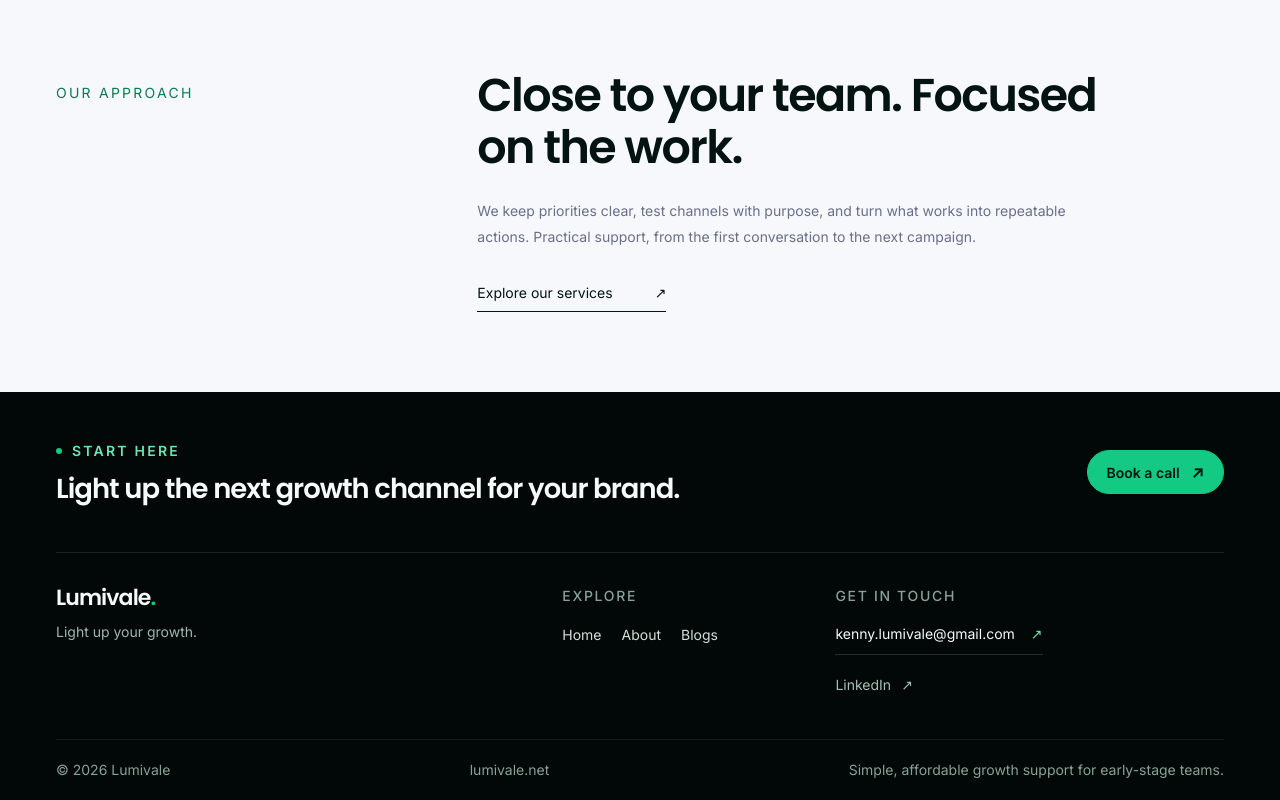
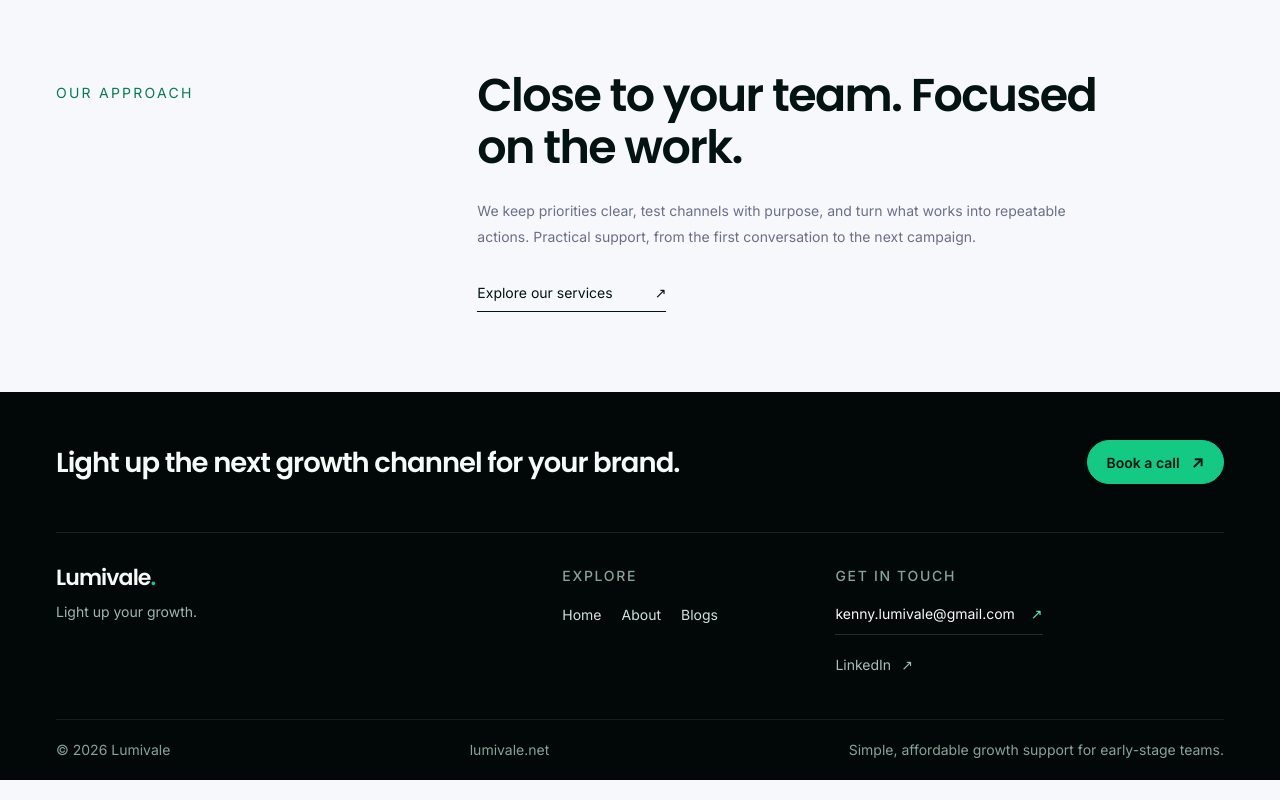
Before and after one commit to mrccastillo/lumivale, a Next.js app: page /about in a window 1280 px wide. Shown: the part 1409-2209 px from the top of the page. Built offline with nearby package versions, Linux system fonts and the light colour scheme; no server answers; the database is empty.

Commit message:
Remove footer Start here label

```diff
--- a/components/homepage-footer.tsx
+++ b/components/homepage-footer.tsx
@@ -11,7 +11,6 @@ export function HomepageFooter({ content }: { content: SiteContent }) {
       <div className={styles.wrap}>
         <div data-testid="conversion-reveal" className={styles.invitation}>
           <div className={styles.invitationCopy}>
-            <p className={styles.eyebrow}><span aria-hidden="true" />{content.footerCtaPrompt}</p>
             <h2>{content.footerCtaHeading}</h2>
           </div>
           <a className={styles.booking} href={content.footerCtaButtonUrl} target="_blank" rel="noopener noreferrer">
```
Also changed, not shown: 1 other file (tests, documents, lock files or other folders).
